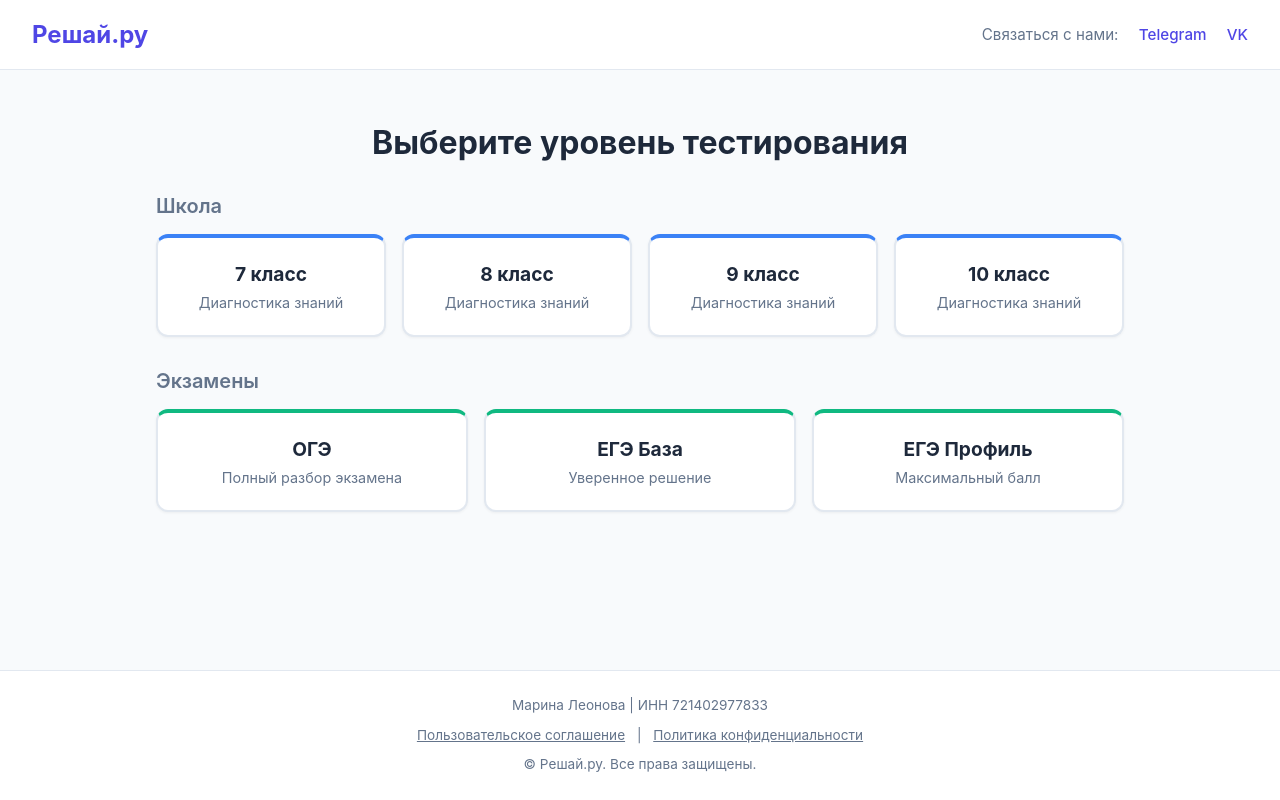
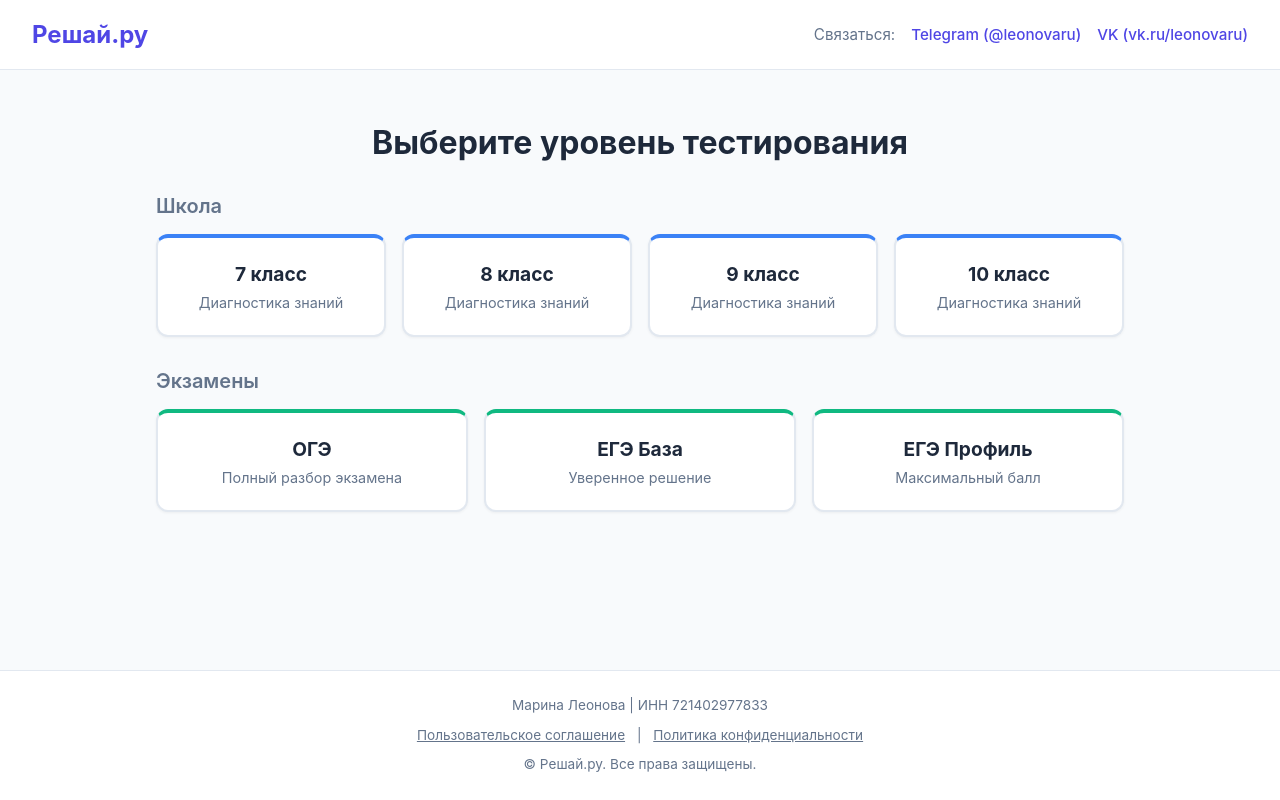
Before and after one commit to Marinleo1718/public, a website: page index.html in a window 1280 px wide. Drawn offline with Linux system fonts and the light colour scheme.

Commit message:
index.html

```diff
--- a/index.html
+++ b/index.html
@@ -33,6 +33,8 @@
       display: flex;
       justify-content: space-between;
       align-items: center;
+      flex-wrap: wrap;
+      gap: 1rem;
     }
 
     .logo {
@@ -44,13 +46,19 @@
     .contacts {
       font-size: 0.95rem;
       color: var(--text-muted);
+      display: flex;
+      align-items: center;
+      gap: 1rem;
     }
 
     .contacts a {
       color: #4f46e5;
       text-decoration: none;
-      margin-left: 1rem;
       font-weight: 500;
+    }
+
+    .contacts a:hover {
+      text-decoration: underline;
     }
 
     main {
@@ -279,9 +287,9 @@
   <header>
     <div class="logo">Решай.ру</div>
     <div class="contacts">
-      <span>Связаться с нами:</span>
-      <a href="https://t.me/your_telegram" target="_blank">Telegram</a>
-      <a href="https://vk.com/your_vk" target="_blank">VK</a>
+      <span>Связаться:</span>
+      <a href="https://t.me/leonovaru" target="_blank">Telegram (@leonovaru)</a>
+      <a href="https://vk.ru/leonovaru" target="_blank">VK (vk.ru/leonovaru)</a>
     </div>
   </header>
 
```
